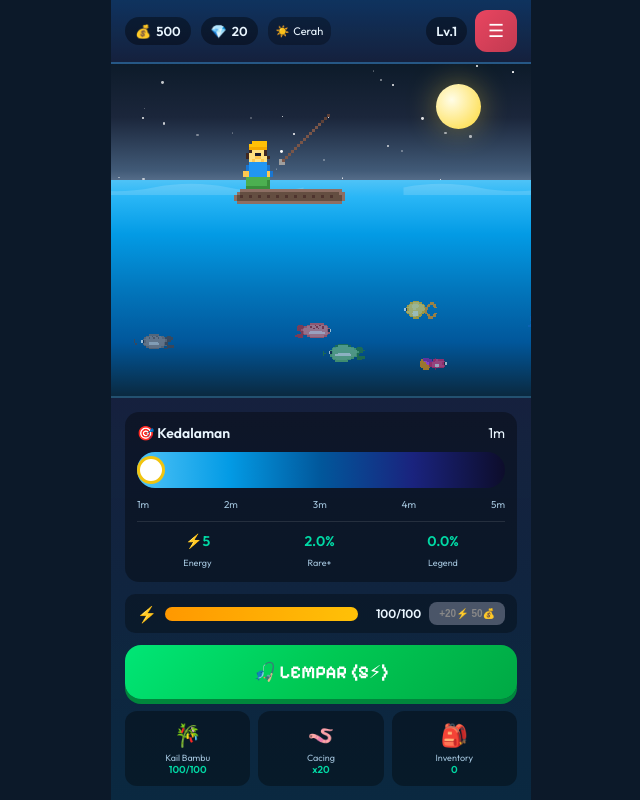
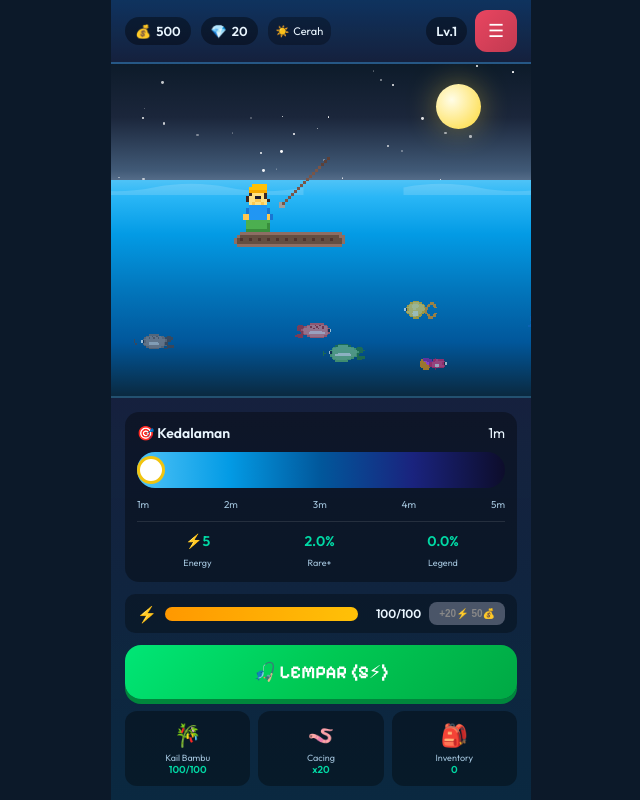
Before and after one commit to kofkdk/fishing-frenzy, a website built with Vite: page index.html in a window 1280 px wide. Shown: the whole page, without its empty margins (319-959 px from the left). Built offline with nearby package versions, Linux system fonts and the light colour scheme.

Commit message:
fix: fisher position - use top:28% to stay above waterline

```diff
--- a/src/styles/main.css
+++ b/src/styles/main.css
@@ -201,17 +201,19 @@ body {
 
 .scene-fisher {
   position: absolute;
-  top: 15%;
+  top: 28%;
   left: 50%;
   transform: translateX(-50%);
   animation: bob 4s ease-in-out infinite;
 }
 
+/* Anchor boat bottom to water line regardless of phase */
 .scene-fisher img {
   width: 192px;
   height: auto;
   image-rendering: pixelated;
   image-rendering: -moz-crisp-edges;
+  vertical-align: bottom;
 }
 
 @keyframes bob {
```
